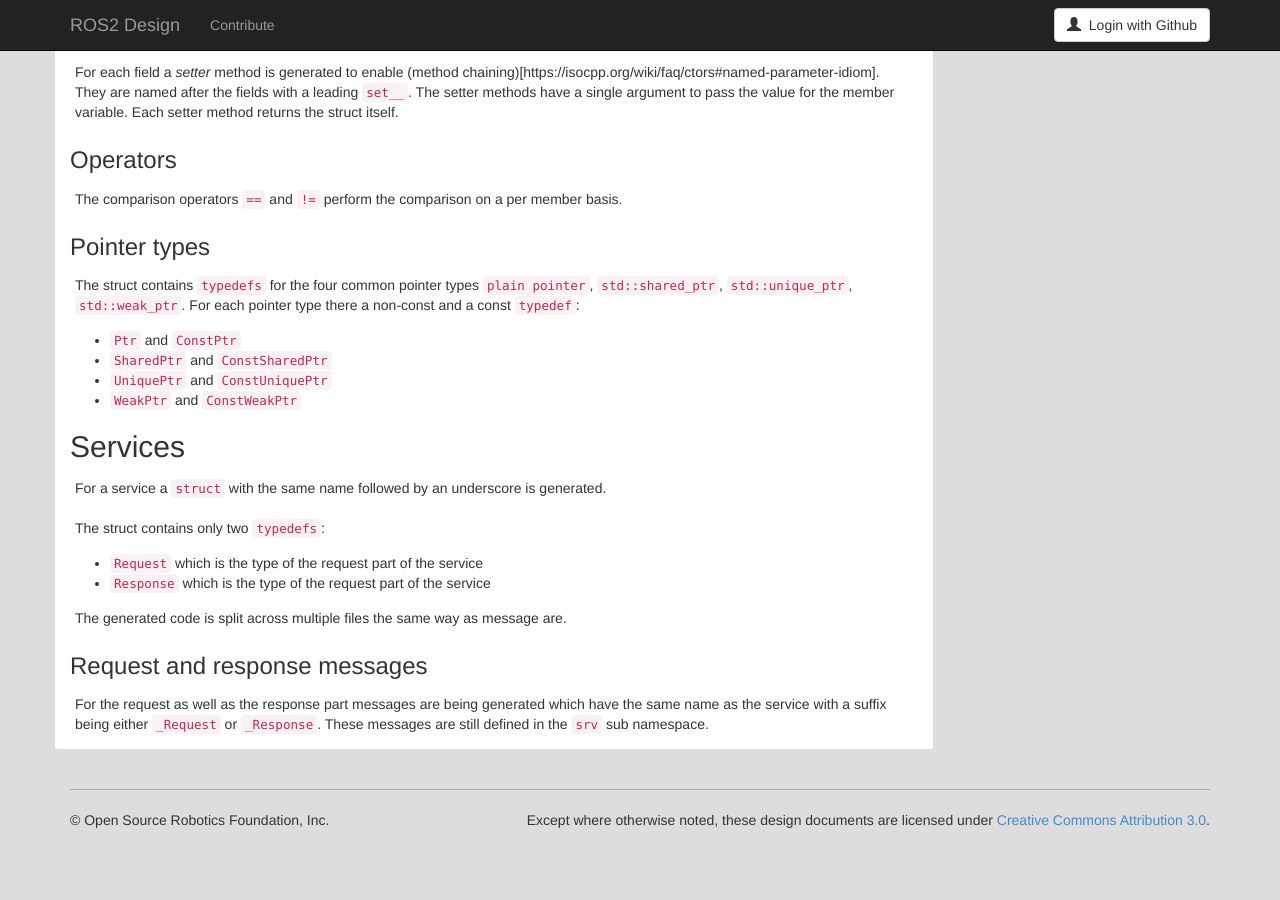
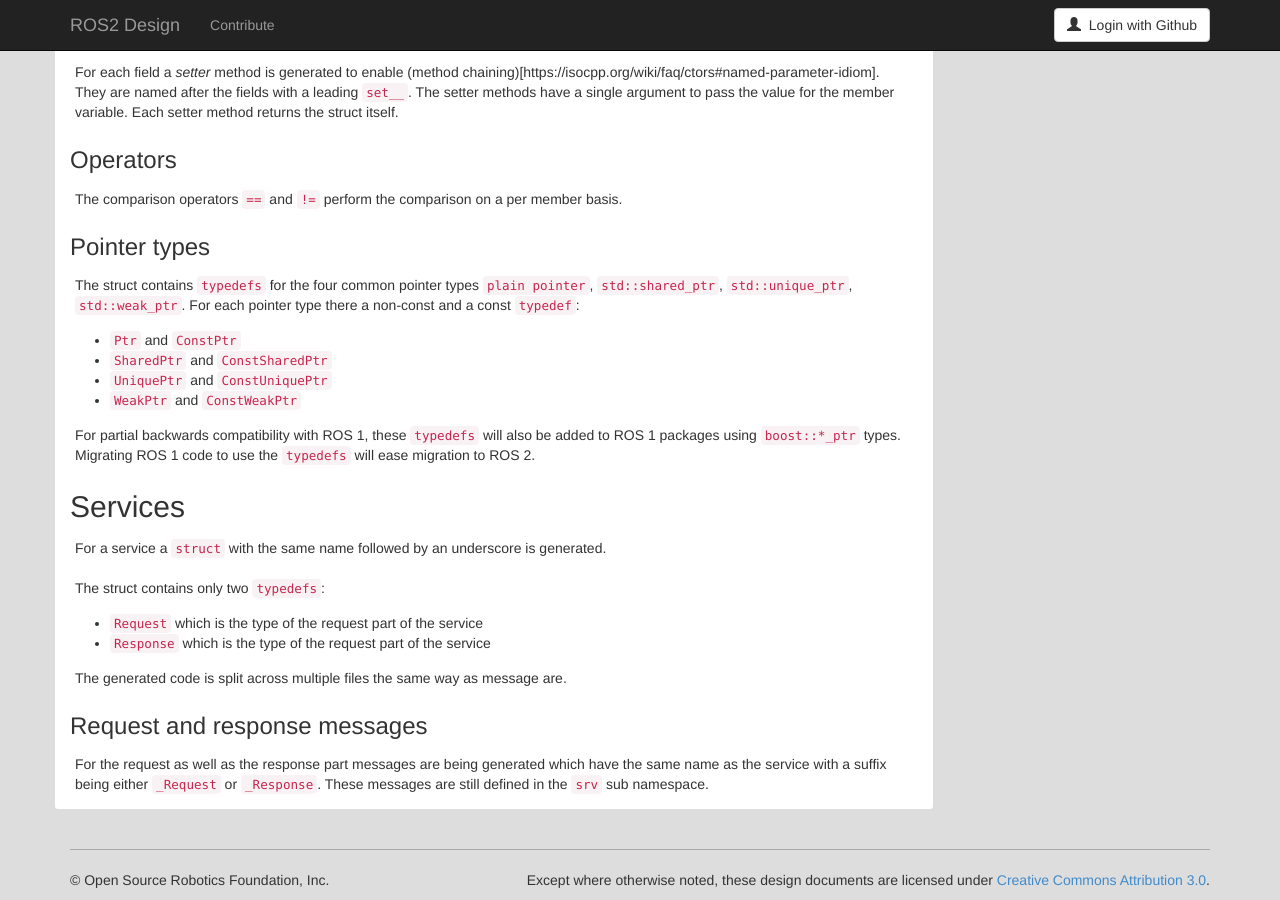
Before and after one commit to ros2/design, a Jekyll site: the page built from articles/112_generated_interfaces_cpp.md, in a window 1280 px wide and 900 px high, scrolled down 1308 px. Built offline with Jekyll 4.4.1, drawn with Linux system fonts in a browser that asks for light colours; nearby versions of some CDN libraries; before the commit the page ends 2148 px from its top, so only the background shows below that.

Commit message:
Idea for easing migration to std::*_ptr types
It won't provide complete backwards compatibility, unless we also typedef the pointer casting functions (`std::dynamic_pointer_cast` vs `boost::dynamic_pointer_cast` and so forth for weak and unique pointers as well). But it's a step towards easing the migration.

```diff
--- a/articles/112_generated_interfaces_cpp.md
+++ b/articles/112_generated_interfaces_cpp.md
@@ -101,6 +101,8 @@
 * `UniquePtr` and `ConstUniquePtr`
 * `WeakPtr` and `ConstWeakPtr`
 
+For partial backwards compatibility with ROS 1, these `typedefs` will also be added to ROS 1 packages using `boost::*_ptr` types. Migrating ROS 1 code to use the `typedefs` will ease migration to ROS 2.
+
 
 ## Services
 
```
